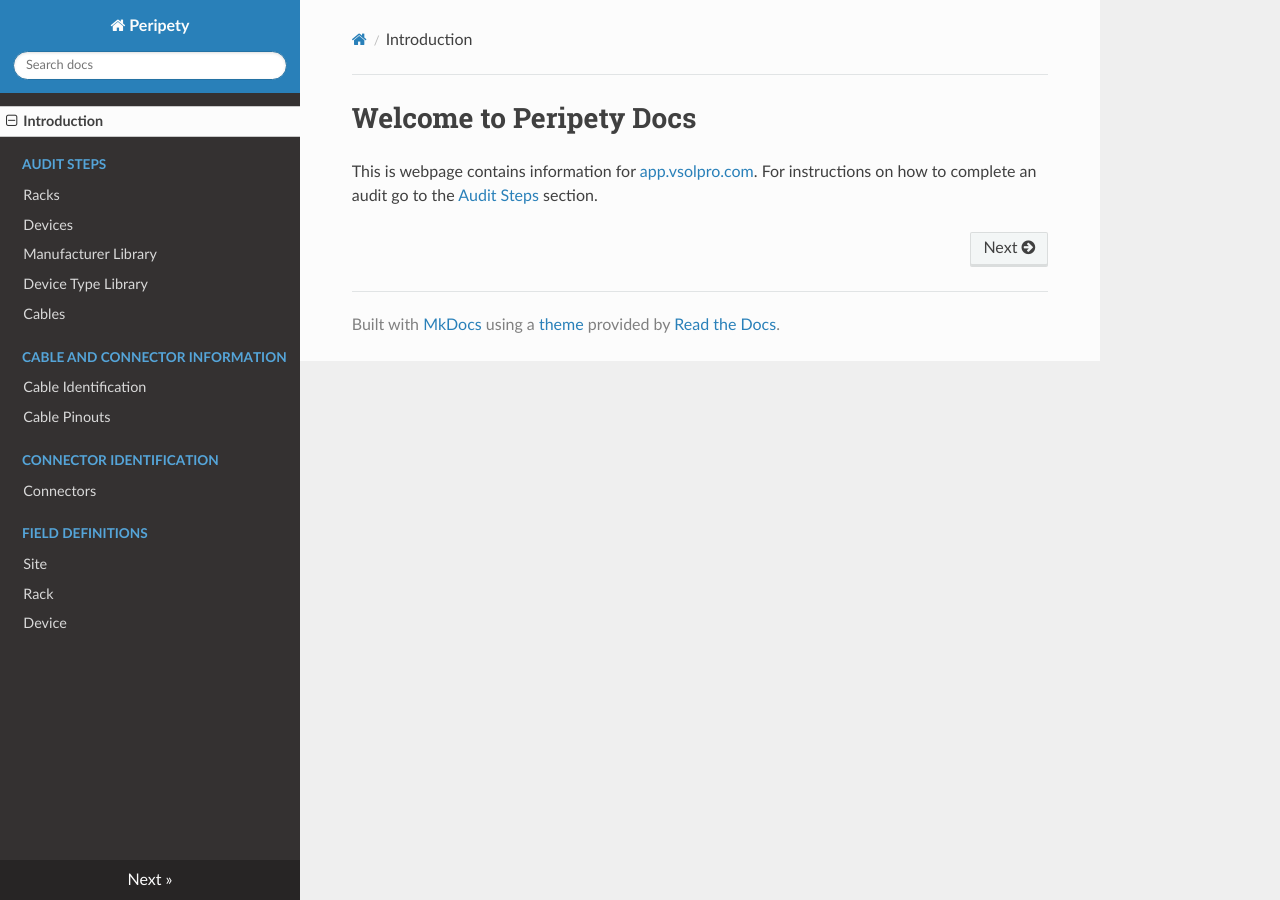
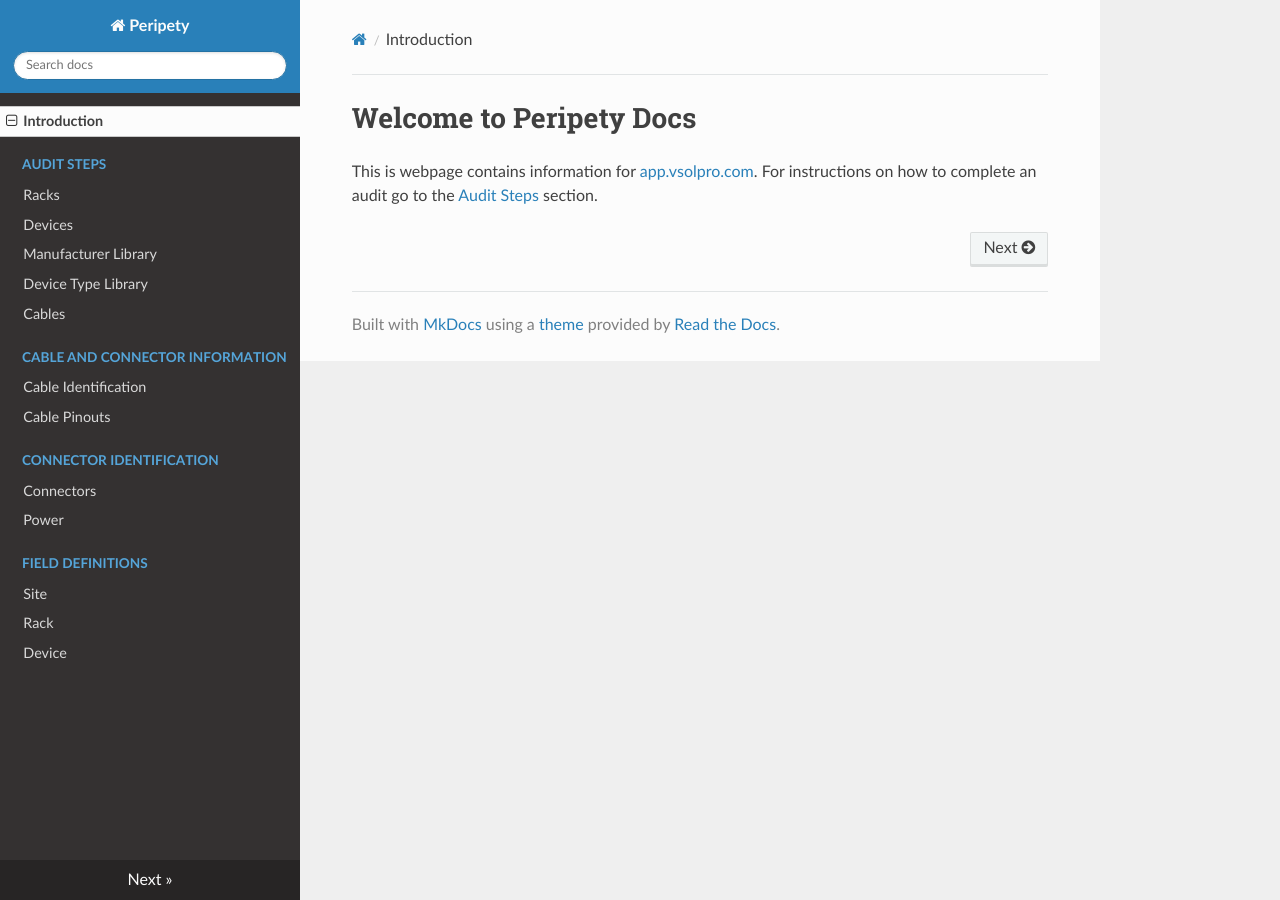
Before and after one commit to gadler01/peripety-docs, an MkDocs documentation site: the page built from docs/index.md, in a window 1280 px wide. Built offline with MkDocs 1.6.1, drawn with Linux system fonts in a browser that asks for light colours; nearby versions of some CDN libraries; old or Windows-style settings are respelled for this version of MkDocs.

Commit message:
Update mkdocs.yml

```diff
--- a/mkdocs.yml
+++ b/mkdocs.yml
@@ -18,6 +18,7 @@ pages:
 
     - Connector Identification:
         - Connectors: 'audit-steps/connectors.md'
+        - Power: 'audit-steps/power.md'
 
     - Field Definitions:
 
```
